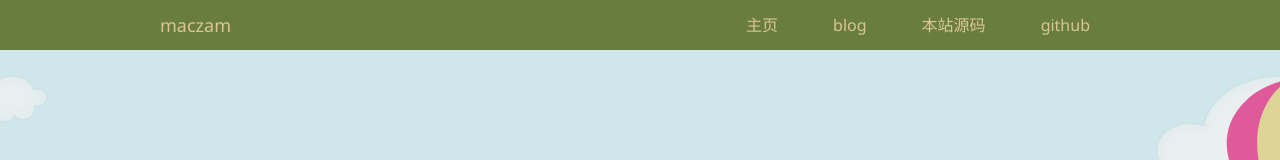
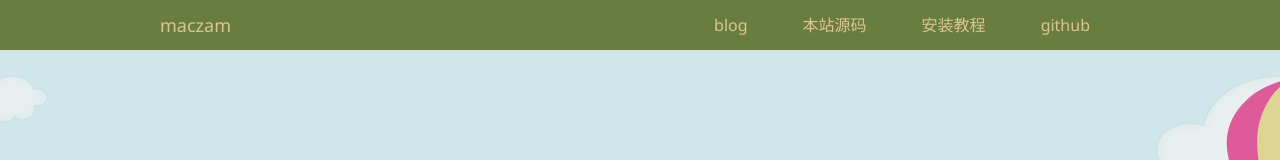
Before and after one commit to maczam/node-blog, a website: page public/index.html in a window 1280 px wide. Shown: the top 160 px of the page. Drawn offline with Linux system fonts and the light colour scheme.

Commit message:
增加安装教程链接

```diff
--- a/public/index.html
+++ b/public/index.html
@@ -17,13 +17,13 @@
             </div>
             <ul class="nav-right">
                 <li class="nav-item">
-                    <a href="#">主页</a>
-                </li>
-                <li class="nav-item">
                     <a href="http://maczam.duapp.com/blog">blog</a>
                 </li>
                 <li class="nav-item">
                     <a href="https://github.com/maczam/node-blog">本站源码</a>
+                </li>
+                <li class="nav-item">
+                    <a href="http://maczam.duapp.com/install">安装教程</a>
                 </li>
                 <li class="nav-item">
                     <a href="https://github.com/maczam">github</a>
@@ -95,7 +95,8 @@
             © 2013 powered by nodejs&bae | 版本: 0.1.0
         </span>
         <span>
-           <script type="text/javascript">var cnzz_protocol = (("https:" == document.location.protocol) ? " https://" : " http://");document.write(unescape("%3Cspan id='cnzz_stat_icon_1000446878'%3E%3C/span%3E%3Cscript src='" + cnzz_protocol + "s4.cnzz.com/z_stat.php%3Fid%3D1000446878%26show%3Dpic' type='text/javascript'%3E%3C/script%3E"));</script>
+           <script type="text/javascript">var cnzz_protocol = (("https:" == document.location.protocol) ? " https://" : " http://");
+           document.write(unescape("%3Cspan id='cnzz_stat_icon_1000446878'%3E%3C/span%3E%3Cscript src='" + cnzz_protocol + "s4.cnzz.com/z_stat.php%3Fid%3D1000446878%26show%3Dpic' type='text/javascript'%3E%3C/script%3E"));</script>
         </span>
     </div>
 </div>
```
